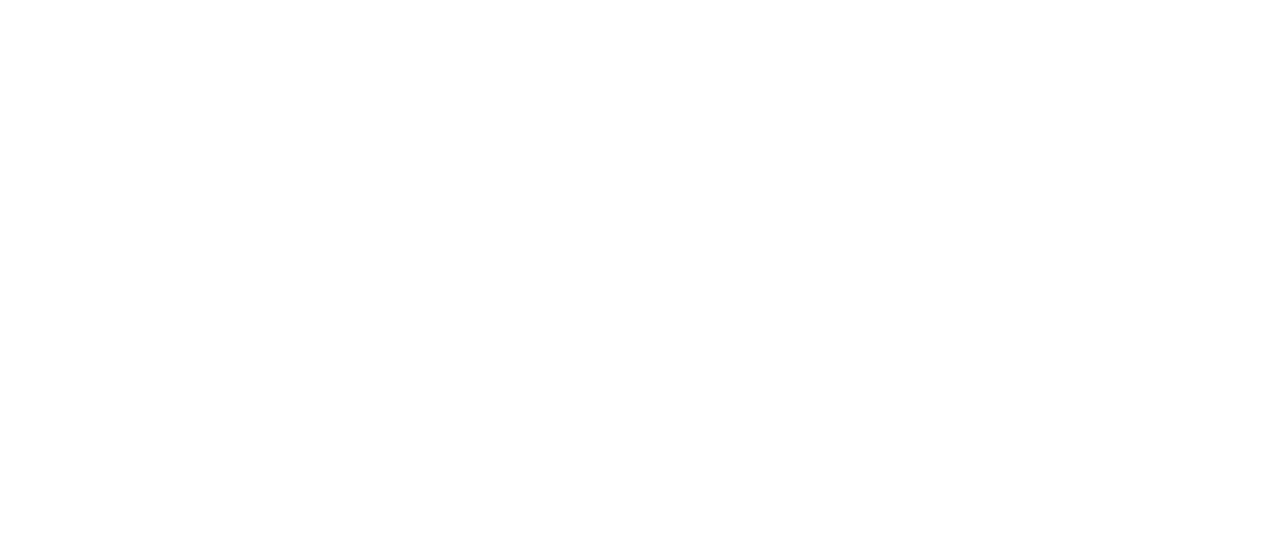
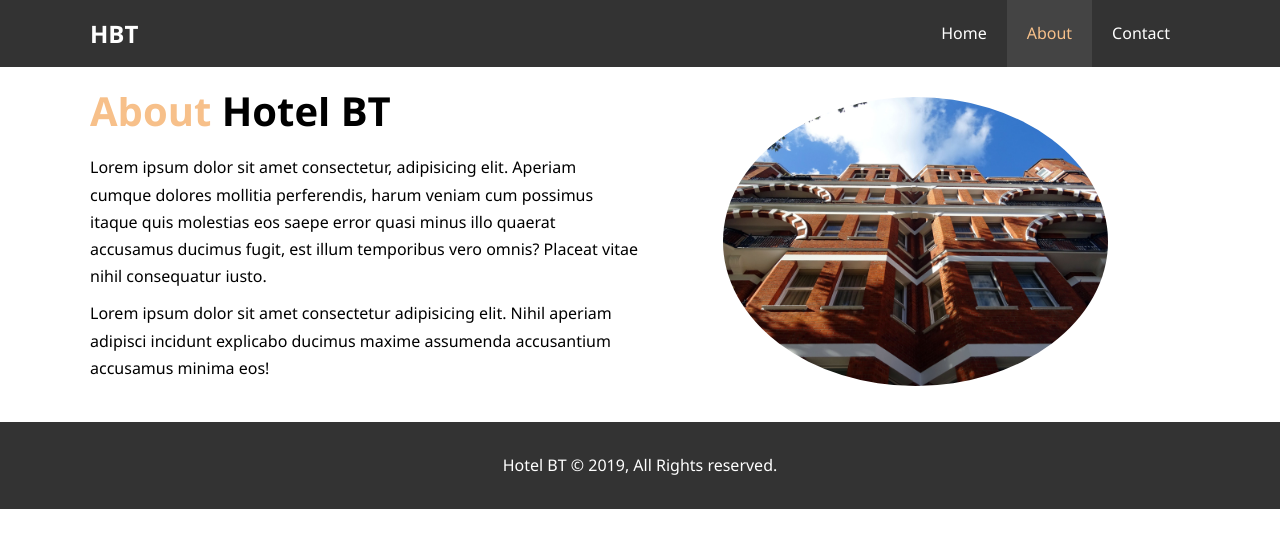
Before and after one commit to anjushaKhandavalli/HotelWebsite, a plain HTML site: page about.html in a window 1280 px wide. Drawn offline with Linux system fonts and the light colour scheme.

Commit message:
Add header, footer and info on about page

```diff
--- a/about.html
+++ b/about.html
@@ -0,0 +1,44 @@
+<!DOCTYPE html>
+<html lang="en">
+<head>
+  <meta charset="UTF-8">
+  <meta http-equiv="X-UA-Compatible" content="IE=edge">
+  <meta name="viewport" content="width=device-width, initial-scale=1.0">
+  <meta name="description" content="Welcome to the mosr extractrodinary hotel in Boston">
+  <meta name="keywords" content="Hotel,boston hotel,new england hotel">
+  <link rel="stylesheet" href="css/style.css">
+  <title>Hotel BT | About</title>
+</head>
+<body>
+  <header>
+    <nav id="navbar">
+      <div class="container">
+        <h1 class="logo"><a href="index.html">HBT</a></h1>
+        <ul>
+          <li><a href="index.html">Home</a></li>
+          <li><a class="current" href="about.html">About</a></li>
+          <li><a href="contact.html">Contact</a></li>
+        </ul>
+      </div>
+    </nav>
+  </header>
+  <section id="about-info" class="py-3">
+    <div class="container">
+      <div class="info-left">
+        <h1><span id="primary-content">About</span> Hotel BT</h1>
+        <p>Lorem ipsum dolor sit amet consectetur, adipisicing elit. Aperiam cumque dolores mollitia perferendis, harum veniam cum possimus itaque quis molestias eos saepe error quasi minus illo quaerat accusamus ducimus fugit, est illum temporibus vero omnis? Placeat vitae nihil consequatur iusto.</p>
+        <p>Lorem ipsum dolor sit amet consectetur adipisicing elit. Nihil aperiam adipisci incidunt explicabo ducimus maxime assumenda accusantium accusamus minima eos!</p>
+      </div>
+      <div class="info-right">
+        <img src="/img/photo-2.jpg" alt="Hotel">
+      </div>
+    </div>
+  </section>
+
+  <footer id="main-footer" class="bg-dark">
+    <p>
+      Hotel BT &copy 2019, All Rights reserved.
+    </p>
+  </footer>
+</body>
+</html>
--- a/css/style.css
+++ b/css/style.css
@@ -5,6 +5,18 @@
   text-decoration: none;
 }
 /* Utility classes */
+
+.py-1{
+  padding: 10px 0;
+}
+
+.py-2{
+  padding: 20px 0;
+}
+
+.py-3{
+  padding: 30px 0;
+}
 
 .lead{
   font-size: 20px;
@@ -166,8 +178,34 @@ p {
   color:#333;
 }
 
+/* Footer */
+
 #main-footer{
   clear: both;
   padding: 20px;
   text-align: center;
 }
+
+/* About */
+
+#about-info .info-left{
+  float: left;
+  width: 50%;
+}
+
+#about-info .info-right{
+  float: right;
+  width: 50%;
+  min-height: 100%;
+}
+
+.info-right img{
+  width: 70%;
+  display: block;
+  margin: auto;
+  border-radius: 50%;
+}
+
+.info-left h1{
+  font-size: 40px;
+}
```
